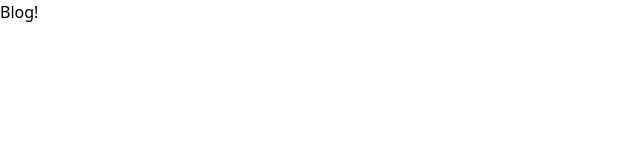
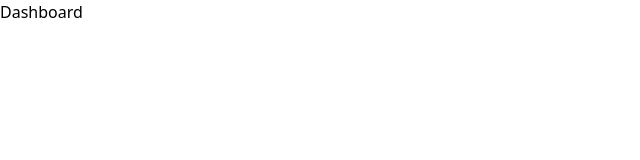
Before and after one commit to ANANDSYADAV/BlogEleva, a React (Vite) app in the folder client/: page /dashboard in a window 1280 px wide. Shown: the top 160 px of the page, without its empty margins (0-640 px from the left). Built offline with nearby package versions, Linux system fonts and the light colour scheme.

Commit message:
create pages and routes

```diff
--- a/client/package.json
+++ b/client/package.json
@@ -11,7 +11,8 @@
   },
   "dependencies": {
     "react": "^18.3.1",
-    "react-dom": "^18.3.1"
+    "react-dom": "^18.3.1",
+    "react-router-dom": "^6.25.1"
   },
   "devDependencies": {
     "@types/react": "^18.3.3",
--- a/client/src/App.jsx
+++ b/client/src/App.jsx
@@ -1,11 +1,22 @@
-
+import { BrowserRouter, Routes, Route } from 'react-router-dom';
+import Home from './pages/Home'
+import About from './pages/About'
+import Login from './pages/Login'
+import Signup from './pages/Signup'
+import Dashboard from './pages/Dashboard'
 
 function App() {
 
   return (
-    <>
-      <div>Blog!</div>
-    </>
+    <BrowserRouter>
+      <Routes>
+        <Route path='/' element={<Home />} />
+        <Route path='/about' element={<About />} />
+        <Route path='/login' element={<Login />} />
+        <Route path='/signup' element={<Signup />} />
+        <Route path='/dashboard' element={<Dashboard />} />
+      </Routes>
+    </BrowserRouter>
   )
 }
 
--- /dev/null
+++ b/client/src/pages/About.jsx
@@ -0,0 +1,9 @@
+import React from 'react'
+
+function About() {
+  return (
+    <div>About</div>
+  )
+}
+
+export default About
--- /dev/null
+++ b/client/src/pages/Dashboard.jsx
@@ -0,0 +1,9 @@
+import React from 'react'
+
+function Dashboard() {
+  return (
+    <div>Dashboard</div>
+  )
+}
+
+export default Dashboard
--- /dev/null
+++ b/client/src/pages/Home.jsx
@@ -0,0 +1,9 @@
+import React from 'react'
+
+function Home() {
+  return (
+    <div>Home</div>
+  )
+}
+
+export default Home
--- /dev/null
+++ b/client/src/pages/Login.jsx
@@ -0,0 +1,9 @@
+import React from 'react'
+
+function Login() {
+  return (
+    <div>Login</div>
+  )
+}
+
+export default Login
--- /dev/null
+++ b/client/src/pages/Signup.jsx
@@ -0,0 +1,9 @@
+import React from 'react'
+
+function Signup() {
+  return (
+    <div>Signup</div>
+  )
+}
+
+export default Signup
```
Also changed, not shown: 1 other file (tests, documents, lock files or other folders).
